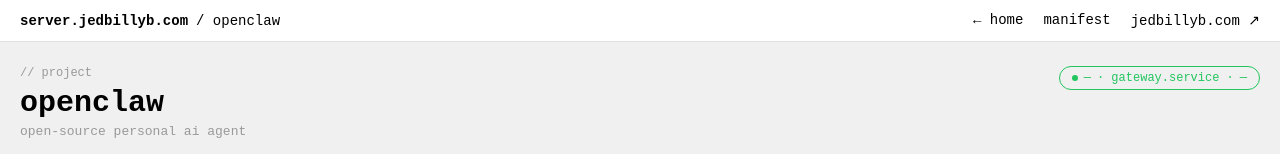
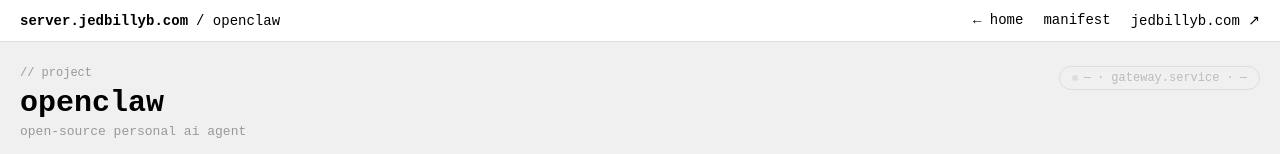
Before and after one commit to jedbillyb/server.jedbillyb.com, a plain HTML site: page openclaw.html in a window 1280 px wide. Shown: the top 154 px of the page. Drawn offline with Linux system fonts and the light colour scheme; no server answers.

Commit message:
Reconnect to the api and clear stale values when API drops

```diff
--- a/openclaw.html
+++ b/openclaw.html
@@ -229,8 +229,7 @@ function apply(snap) {
 }
 
 // open the live connection from the server and ask for the last 7 lines of the log, updating every second
-const stream = new EventSource(`${API}/stream?vitals=openclaw&projectLogs=openclaw&logsLimit=7&interval=1000`);
-stream.onmessage = ev => { try { apply(JSON.parse(ev.data)); } catch {} };
+const stream = liveStream(`${API}/stream?vitals=openclaw&projectLogs=openclaw&logsLimit=7&interval=1000`, apply);
 </script>
 </body>
 
--- a/project.css
+++ b/project.css
@@ -384,6 +384,27 @@ body {
 }
 
 /* mobile layout */
+/* neither running or stopped. the api can't be reached, so nothing is known */
+.project-status-unknown {
+  display: flex;
+  align-items: center;
+  gap: 6px;
+  font-size: 12px;
+  color: #bbb;
+  border: 1px solid #ddd;
+  border-radius: 999px;
+  padding: 4px 12px;
+  white-space: nowrap;
+}
+
+.status-dot-unknown {
+  width: 6px;
+  height: 6px;
+  background-color: #ddd;
+  border-radius: 50%;
+  flex-shrink: 0;
+}
+
 @media (max-width: 700px) {
 
   /* the site name and the three links will not fit across a phone,
--- a/utils.js
+++ b/utils.js
@@ -13,3 +13,84 @@ function tsToTime(usec) {
         hour: '2-digit', minute: '2-digit', hour12: false
     });
 }
+
+// data is cleared if the api becomes unreachable, to prevent frozen data
+let apiOnline = null;
+function setApiOnline(online) {
+    if (online === apiOnline) return;
+    apiOnline = online;
+    if (online) return;
+
+    document.querySelectorAll('[data-vital], .vital-value, .stat-value').forEach(el => {
+        el.textContent = '—';
+    });
+    document.querySelectorAll('.box-status').forEach(el => {
+        el.textContent = '—';
+        el.className = 'box-status unknown';
+    });
+    ['status-text', 'uptime', 'uptime-status', 'banner-uptime', 'banner-load'].forEach(id => {
+        const el = document.getElementById(id);
+        if (el) el.textContent = '—';
+    });
+
+    // a filled usage bar is a claim about right now, same as the number above it
+    document.querySelectorAll('.stat-bar').forEach(el => { el.style.width = '0%'; });
+    document.querySelectorAll('.stat-sub').forEach(el => { el.textContent = '—'; });
+
+    // a table full of green rows reads as live just as much as a number does
+    document.querySelectorAll('.data-table tbody').forEach(body => {
+        const cols = body.parentElement.querySelectorAll('th').length || 1;
+        body.innerHTML = `<tr><td colspan="${cols}" class="muted">—</td></tr>`;
+    });
+
+    // the manifest banner claims everything is fine, so it can't be left saying that
+    const banner = document.querySelector('.status-banner');
+    if (banner) {
+        banner.className = 'status-banner unknown';
+        document.getElementById('banner-dot').className = 'banner-dot unknown';
+        document.getElementById('banner-title').textContent = 'waiting for the api';
+        document.getElementById('banner-sub').textContent = '—';
+    }
+
+    // the project pages keep a coloured running/stopped pill, which is a claim of its own
+    const badge = document.getElementById('status-badge');
+    if (badge) {
+        badge.className = 'project-status-unknown';
+        document.getElementById('status-dot').className = 'status-dot-unknown';
+    }
+}
+
+// EventSource only retries on its own when the connection drops at the network level.
+// while the api is down nginx answers with an error status instead, which the browser
+// treats as fatal and never retries, so the reconnecting is done by hand here
+function liveStream(url, onData) {
+    let current = null, timer = null, wait = 2000, stopped = false;
+
+    function open() {
+        const es = new EventSource(url);
+        current = es;
+
+        es.onmessage = ev => {
+            if (es !== current) return;
+            wait = 2000;
+            setApiOnline(true);
+            try { onData(JSON.parse(ev.data)); } catch {}
+        };
+
+        es.onerror = () => {
+            es.close();
+            // a connection that has already been replaced must not queue a retry of
+            // its own, or each failure doubles the number of attempts
+            if (stopped || es !== current) return;
+            current = null;
+            setApiOnline(false);
+            clearTimeout(timer);
+            timer = setTimeout(open, wait);
+            // back off so a long outage isn't hammered every two seconds
+            wait = Math.min(wait * 2, 15000);
+        };
+    }
+
+    open();
+    return { close() { stopped = true; clearTimeout(timer); current?.close(); current = null; } };
+}
```
Also changed, not shown: index.html (+1 -2 lines), jedbillyb-com.html (+3 -2 lines), manifest.css (+9 -0 lines), manifest.html (+2 -3 lines), minecraft.html (+1 -2 lines), nz-vehicle-finder.html (+3 -2 lines), posthog-webhook.html (+1 -2 lines).
